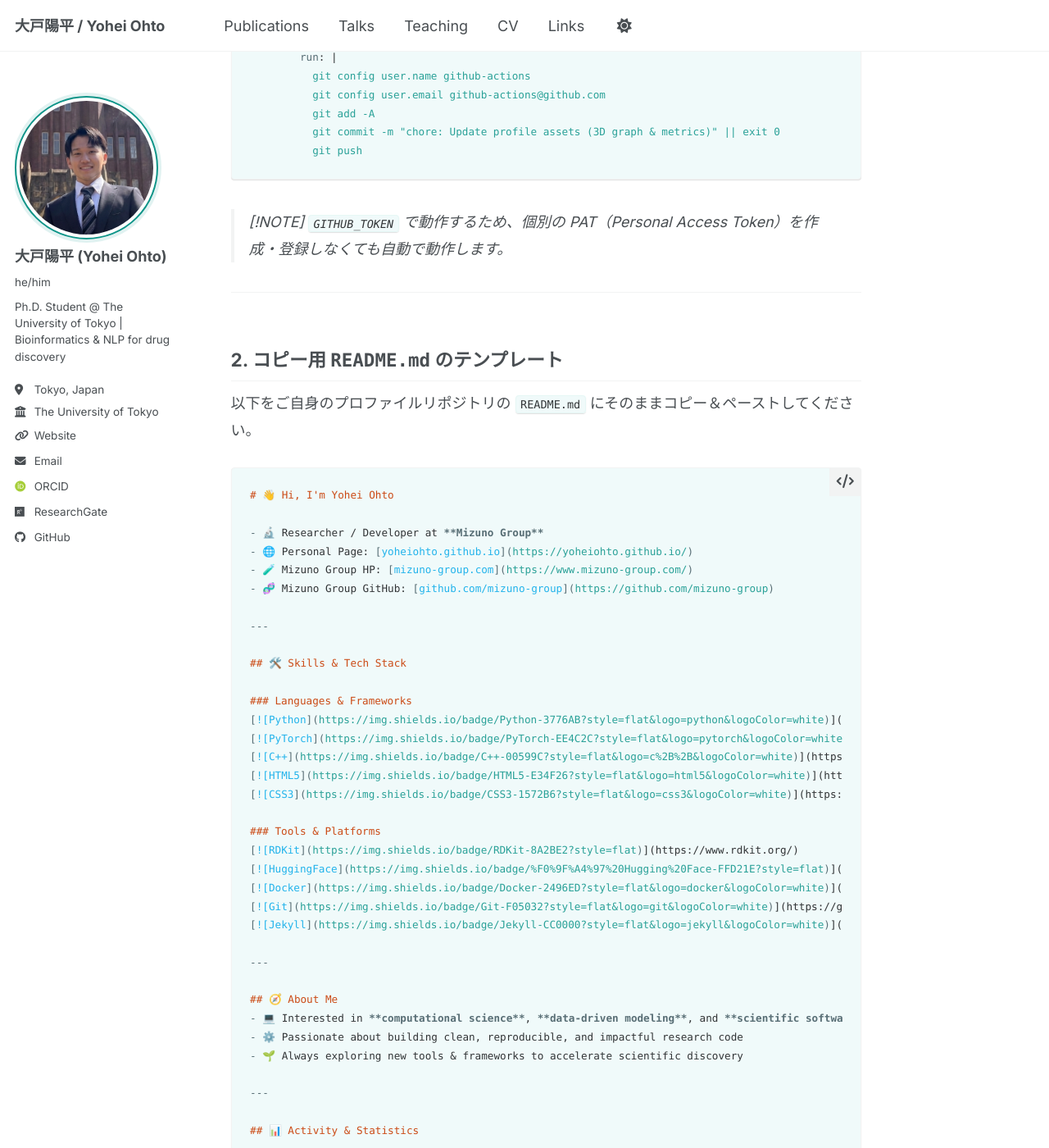
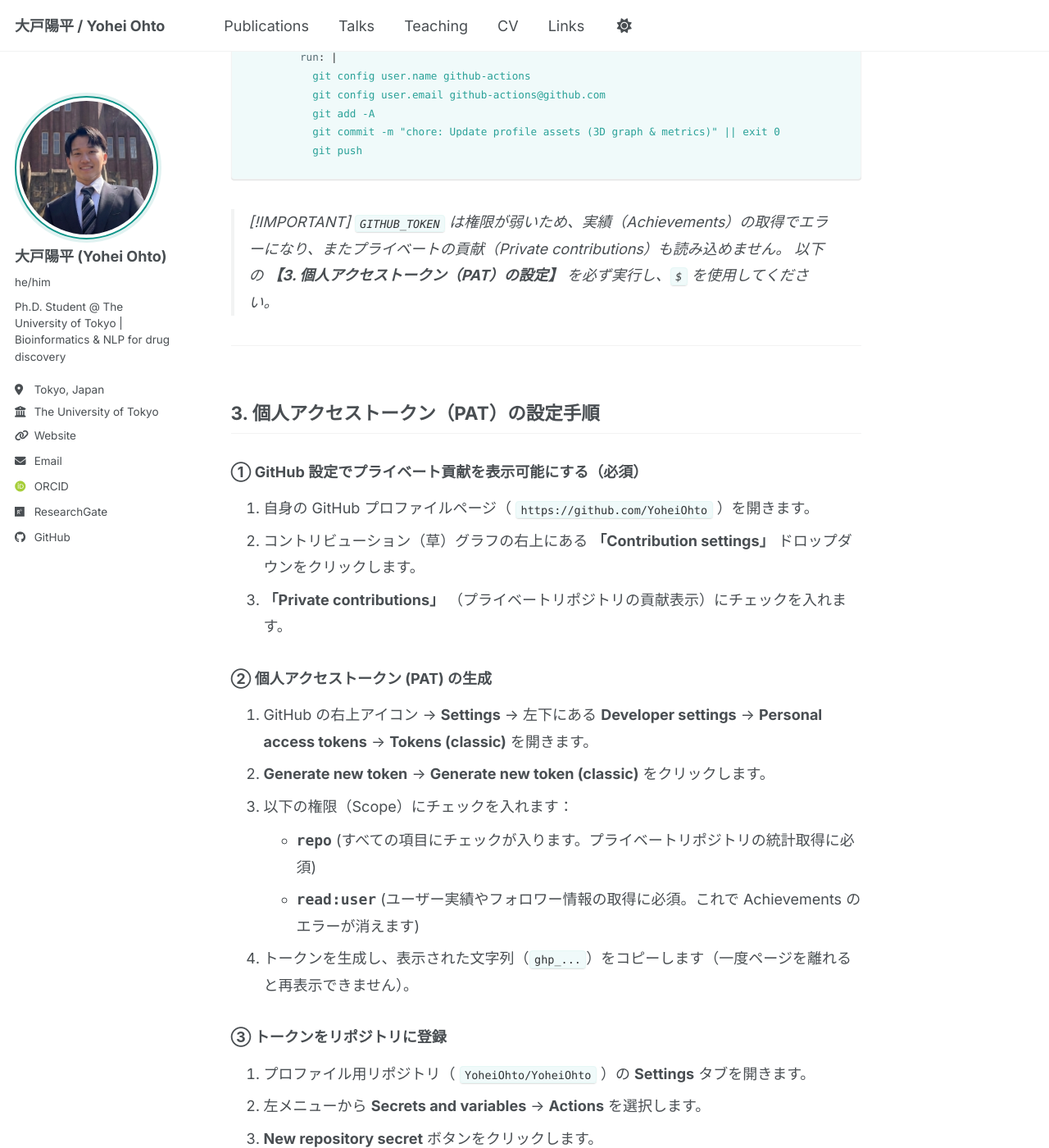
Before and after one commit to YoheiOhto/YoheiOhto.github.io, a Jekyll site: the page built from PROFILE_README_GUIDE.md, in a window 1280 px wide and 1400 px high, scrolled down 1743 px. Shown: the whole window at 82% size. Built offline with Jekyll 4.4.1, drawn with Linux system fonts in a browser that asks for light colours; some web fonts are replaced; our own code applies the rules of GitHub Pages for plain Markdown files; a script bundle is joined from its source files by our own code; library files that are not in the unit come from our copies; some of the changed text lies outside the part shown.

Commit message:
Update PROFILE_README_GUIDE.md with METRICS_TOKEN instructions

````diff
--- a/PROFILE_README_GUIDE.md
+++ b/PROFILE_README_GUIDE.md
@@ -36,14 +36,14 @@
       - name: Generate 3D Contribution Graph
         uses: yoshi389111/github-profile-3d-contrib@0.7.1
         env:
-          GITHUB_TOKEN: ${{ secrets.GITHUB_TOKEN }}
+          GITHUB_TOKEN: ${{ secrets.METRICS_TOKEN }}
           USERNAME: ${{ github.repository_owner }}
 
       # 3. Metrics (Achievements & Languages & Isometric Calendar) の生成
       - name: Generate GitHub Metrics SVG
         uses: lowlighter/metrics@latest
         with:
-          token: ${{ secrets.GITHUB_TOKEN }}
+          token: ${{ secrets.METRICS_TOKEN }}
           filename: github-metrics.svg
           base: "" # ヘッダーなどは除外してプラグインのみ表示
           config_timezone: Asia/Tokyo
@@ -72,8 +72,33 @@
           git push
 ```
 
-> [!NOTE]
-> `GITHUB_TOKEN` で動作するため、個別の PAT（Personal Access Token）を作成・登録しなくても自動で動作します。
+> [!IMPORTANT]
+> `GITHUB_TOKEN` は権限が弱いため、実績（Achievements）の取得でエラーになり、またプライベートの貢献（Private contributions）も読み込めません。
+> 以下の **【3. 個人アクセストークン（PAT）の設定】** を必ず実行し、`${{ secrets.METRICS_TOKEN }}` を使用してください。
+
+---
+
+## 3. 個人アクセストークン（PAT）の設定手順
+
+### ① GitHub 設定でプライベート貢献を表示可能にする（必須）
+1. 自身の GitHub プロファイルページ（ `https://github.com/YoheiOhto` ）を開きます。
+2. コントリビューション（草）グラフの右上にある **「Contribution settings」** ドロップダウンをクリックします。
+3. **「Private contributions」** （プライベートリポジトリの貢献表示）にチェックを入れます。
+
+### ② 個人アクセストークン (PAT) の生成
+1. GitHub の右上アイコン -> **Settings** -> 左下にある **Developer settings** -> **Personal access tokens** -> **Tokens (classic)** を開きます。
+2. **Generate new token** -> **Generate new token (classic)** をクリックします。
+3. 以下の権限（Scope）にチェックを入れます：
+   - **`repo`** (すべての項目にチェックが入ります。プライベートリポジトリの統計取得に必須)
+   - **`read:user`** (ユーザー実績やフォロワー情報の取得に必須。これで Achievements のエラーが消えます)
+4. トークンを生成し、表示された文字列（`ghp_...`）をコピーします（一度ページを離れると再表示できません）。
+
+### ③ トークンをリポジトリに登録
+1. プロファイル用リポジトリ（ `YoheiOhto/YoheiOhto` ）の **Settings** タブを開きます。
+2. 左メニューから **Secrets and variables** -> **Actions** を選択します。
+3. **New repository secret** ボタンをクリックします。
+4. 名前に **`METRICS_TOKEN`** と入力し、値にコピーしたトークン（`ghp_...`）を貼り付けて保存します。
+
 
 ---
 
````
